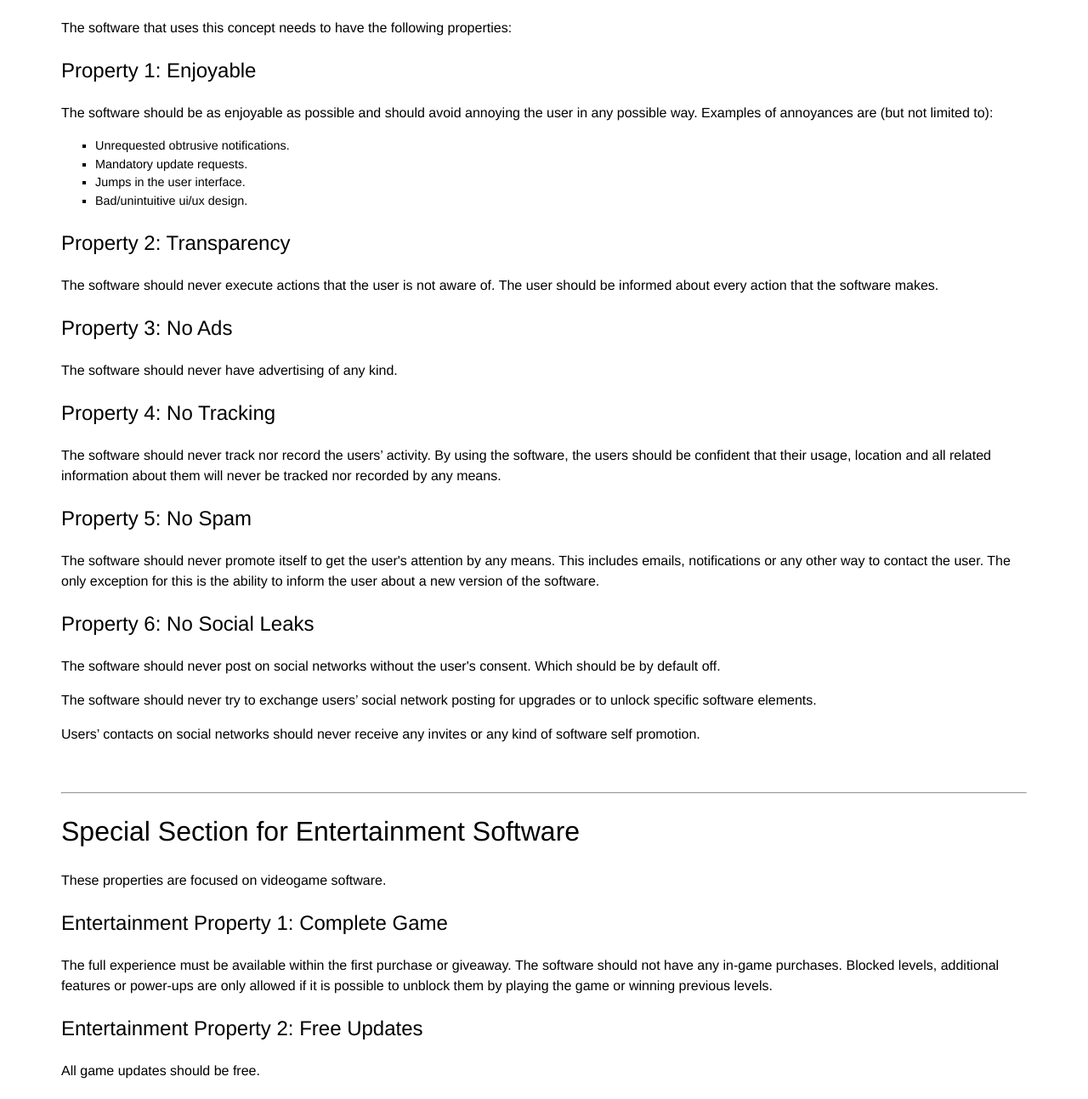
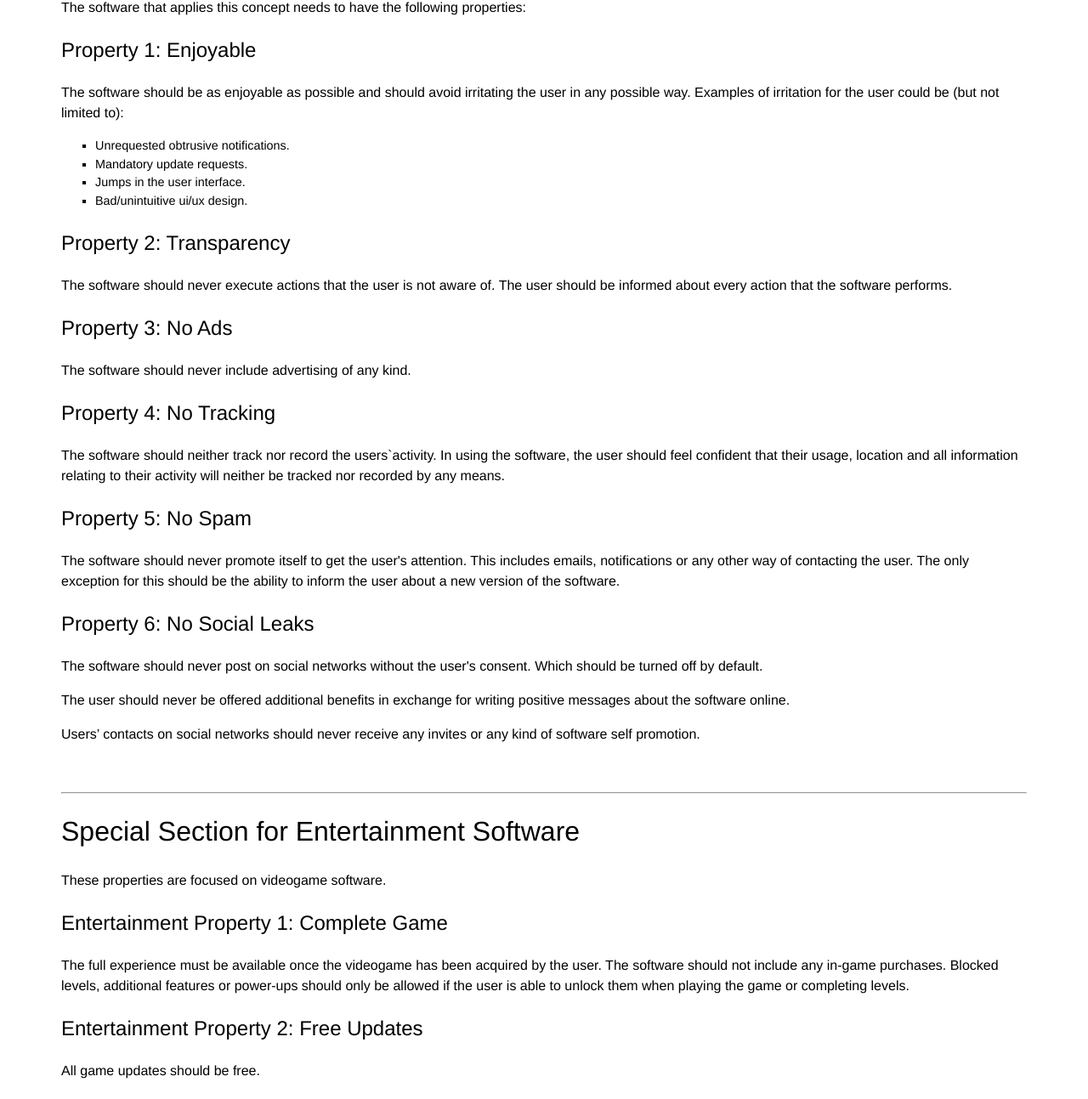
Before and after one commit to lucdima/user-first-software, a plain HTML site: page index.html in a window 1280 px wide. Shown: the part 272-1565 px from the top of the page at 85% size. Drawn offline with Linux system fonts and the light colour scheme.

Commit message:
Update text verified by English expert

```diff
--- a/index.html
+++ b/index.html
@@ -18,16 +18,14 @@
 <body>
 <h1>User First Software</h1>
 <p>
-User First is a software concept established in 2021.
-The goal is to make software enjoyable to use while having an ethical base, which should respect users and their data in any possible way.
-This concept can be applied to any kind of software like websites, computer desktop software, mobile applications and videogames.
+  User First is a concept for software development which was established in 2021. The intention is to make software enjoyable for the user whilst maintaining the user’s ethical boundaries. This approach can be applied to any kind of software like websites, computer desktop software, mobile applications and videogames.
 </p>
 <h2>Properties</h2>
 <p>
-  The software that uses this concept needs to have the following properties:
+The software that applies this concept needs to have the following properties:
 </p>
 <h3>Property 1: Enjoyable</h3>
-<p>The software should be as enjoyable as possible and should avoid annoying the user in any possible way. Examples of annoyances are (but not limited to):</p>
+<p>The software should be as enjoyable as possible and should avoid irritating the user in any possible way. Examples of irritation for the user could be (but not limited to):</p>
 <ul>
   <li>Unrequested obtrusive notifications.</li>
   <li>Mandatory update requests.</li>
@@ -36,33 +34,37 @@ This concept can be applied to any kind of software like websites, computer desk
 </ul>
 
 <h3>Property 2: Transparency</h3>
-<p>The software should never execute actions that the user is not aware of. The user should be informed about every action that the software makes.</p>
+<p>
+  The software should never execute actions that the user is not aware of. The user should be informed about every action that the software performs.
+</p>
 <h3>Property 3: No Ads</h3>
-<p>The software should never have advertising of any kind.</p>
+<p>The software should never include advertising of any kind.</p>
 <h3>Property 4: No Tracking</h3>
-<p>The software should never track nor record the users’ activity. By using the software, the users should be confident that their usage, location and all related information about them will never be tracked nor recorded by any means.</p>
+<p>The software should neither track nor record the users`activity. In using the software, the user should feel confident that their usage, location and all information relating to their activity will neither be tracked nor recorded by any means.</p>
 <h3>Property 5: No Spam</h3>
-<p>The software should never promote itself to get the user's attention by any means. This includes emails, notifications or any other way to contact the user. The only exception for this is the ability to inform the user about a new version of the software.</p>
+<p>The software should never promote itself to get the user's attention. This includes emails, notifications or any other way of contacting the user. The only exception for this should be the ability to inform the user about a new version of the software.</p>
 <h3>Property 6: No Social Leaks</h3>
-<p>The software should never post on social networks without the user's consent. Which should be by default off.</p>
-<p>The software should never try to exchange users’ social network posting for upgrades or to unlock specific software elements.</p>
+<p>The software should never post on social networks without the user's consent. Which should be turned off by default.</p>
+<p>The user should never be offered additional benefits in exchange for writing positive messages about the software online.</p>
 <p>Users’ contacts on social networks should never receive any invites or any kind of software self promotion.</p>
 <p>&nbsp;</p>
 <hr />
 <h2>Special Section for Entertainment Software</h2>
 <p>These properties are focused on videogame software.</p>
 <h3>Entertainment Property 1: Complete Game</h3>
-<p>The full experience must be available within the first purchase or giveaway. The software should not have any in-game purchases. Blocked levels, additional features or power-ups are only allowed if it is possible to unblock them by playing the game or winning previous levels.</p>
+<p>
+The full experience must be available once the videogame has been acquired by the user. The software should not include any in-game purchases. Blocked levels, additional features or power-ups should only be allowed if the user is able to unlock them when playing the game or completing levels.
+</p>
 <h3>Entertainment Property 2: Free Updates</h3>
 <p>All game updates should be free.</p>
 <h3>Entertainment Property 3: No Free To Play</h3>
-<p>The software should not be of “Free To Play” kind. This means that the software must not have in game purchases of any kind.</p>
+<p>The software should not upsell any features which affect the playability.</p>
 <h3>Entertainment Property 4: No Forced Retention</h3>
-<p>The software objective should be connected to the player’s development, amusement or education. Software behaviours that are exclusively to retain the users for using the software are not allowed.</p>
+<p>The intention of the software should be to support player’s development, amusement or education. The software should not include any features which are used exclusively to retain it’s players.</p>
 
 
 <h2>Notes</h2>
-<p>This concept was initially developed by Lucas Dima in December 2021.</p>
+<p>This concept was initially developed by <a href="https://www.lucasdima.com/">Lucas Dima</a> in December 2021.</p>
 <p>Some properties were taken by the draft of <a href="http://arithmomania.lucasdima.com/2018/05/13/software-manifesto-5/">Game Software Principles</a> written in 2018</p>
 <p>If you have any suggestions feel free to write us at hello at userfirstsoftware.org</p>
 <p>&nbsp;</p>
```
